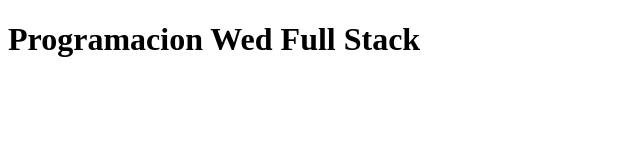
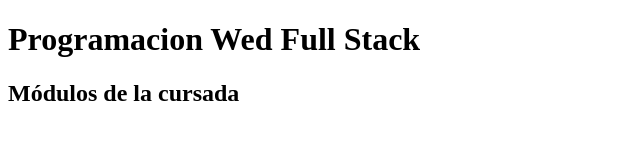
Before and after one commit to dantermg28/tarea-1, a plain HTML site: page ejercicio2.html in a window 1280 px wide. Shown: the whole page, without its empty margins (0-640 px from the left). Drawn offline with Linux system fonts and the light colour scheme.

Commit message:
titulos h2

```diff
--- a/ejercicio2.html
+++ b/ejercicio2.html
@@ -7,5 +7,6 @@
 </head>
 <body>
     <h1>Programacion Wed Full Stack</h1>
+    <h2>Módulos de la cursada</h2>
 </body>
 </html>
```
Also changed, not shown: ejercicio3.html (+1 -1 lines), index.html (+1 -0 lines).
